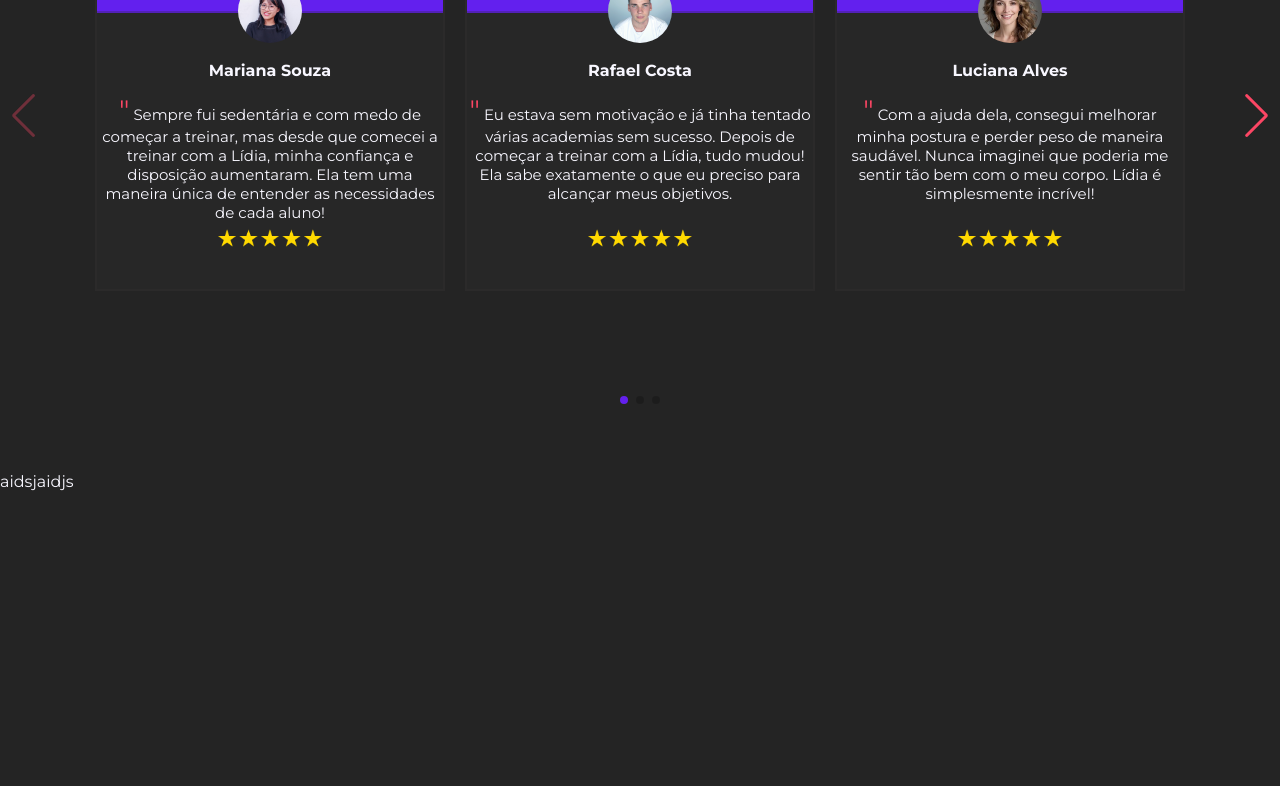
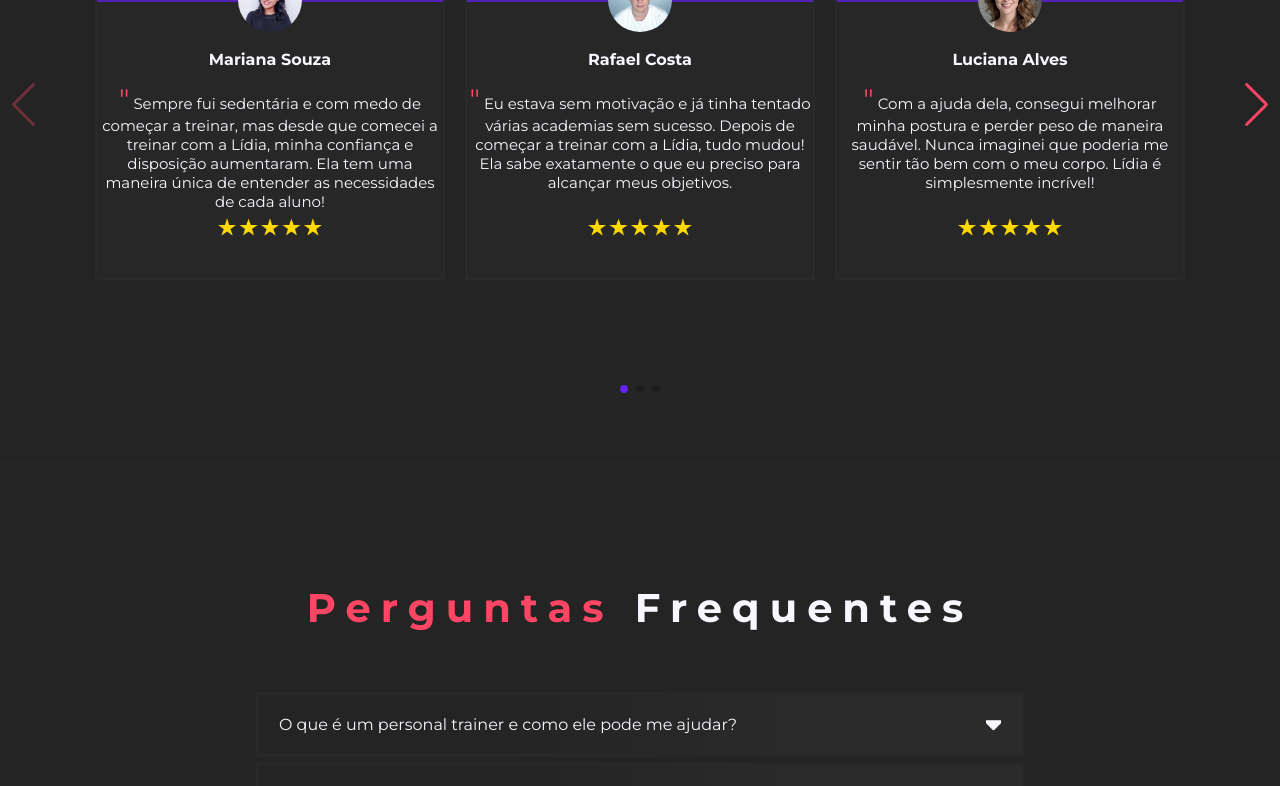
Before and after one commit to emersonjuunior/landing-page-1, a React (Vite) app in the folder landing-page-1/: page / in a window 1280 px wide. Shown: the part 2000-2786 px from the top of the page. Before the commit the page ends 2712 px from the top, so only its background shows below. Built offline with nearby package versions, Linux system fonts and the light colour scheme.

Commit message:
Desenvolvimento do componente FAQ

```diff
--- a/landing-page-1/src/components/Header.jsx
+++ b/landing-page-1/src/components/Header.jsx
@@ -14,7 +14,7 @@ const Header = () => {
           <a href="#">
             <li className="nav-item">Vantagens</li>
           </a>
-          <a href="#">
+          <a href="#testimonials">
             <li className="nav-item">Depoimentos</li>
           </a>
           <a href="#">
--- a/landing-page-1/src/components/Questions.css
+++ b/landing-page-1/src/components/Questions.css
@@ -1,4 +1,83 @@
+#questions-container, .questions-item, .questions-title, .questions-title > div{
+    display: flex;
+    align-items: center;
+    justify-content: center;
+}
+
 #questions {
-    background-color: #242424;
-    height: 30vh;
+  background-color: #242424;
+  padding-bottom: 5em;
 }
+
+#questions h3 {
+  text-align: center;
+  padding: 3em 0 1.5em 0;
+  letter-spacing: 10px;
+  font-size: 40px;
+}
+
+#questions h3 span {
+  color: #fc4664;
+}
+
+#questions-container {
+  flex-direction: column;
+  min-height: 60px;
+  gap: 5px;
+}
+
+.questions-item {
+  border: 1px solid #272727;
+  width: 60%;
+  flex-direction: column;
+  justify-content: space-between;
+}
+
+.questions-title {
+  width: 100%;
+  border: 2px solid #282828;
+  justify-content: space-between;
+  padding: 20px;
+  cursor: pointer;
+  background: rgb(36, 36, 36);
+  background: linear-gradient(
+    90deg,
+    rgba(36, 36, 36, 1) 32%,
+    rgba(43, 43, 43, 1) 77%
+  );
+}
+
+.caret {
+  width: 15px;
+  height: 15px;
+}
+
+.questions-title h5 {
+  font-size: 16px;
+  font-weight: 400;
+}
+
+.questions-answer {
+    background-color: #303030;
+  width: 100%;
+  font-size: 14px;
+  font-weight: 300;
+  overflow: hidden;
+  max-height: 0;
+  padding: 0;
+  transition: max-height 0.5s ease-out, padding 0.5s ease-out;
+}
+
+.open {
+  max-height: 200px;
+  padding: 25px;
+}
+
+.up {
+  rotate: 180deg;
+  transition: 0.4s;
+}
+
+.down {
+  transition: 0.5s;
+}
--- a/landing-page-1/src/components/Questions.jsx
+++ b/landing-page-1/src/components/Questions.jsx
@@ -1,11 +1,47 @@
-import "./Questions.css"
+import "./Questions.css";
+import { useState } from "react";
+import { questions } from "../data/questions";
 
 const Questions = () => {
+  const [isOpen, setIsOpen] = useState(Array(questions.length).fill(false));
+
+  const toggleQuestion = (index) => {
+    setIsOpen((prev) => prev.map((item, i) => (i === index ? !item : item)));
+  };
+
   return (
     <section id="questions">
-      aidsjaidjs
+      <h3><span>Perguntas</span> Frequentes</h3>
+      <div id="questions-container">
+        {questions.map((question, index) => (
+          <div className="questions-item" key={question.id}>
+            <div
+              className="questions-title"
+              onClick={() => toggleQuestion(index)}
+            >
+              <div>
+                <h5>{question.title}</h5>
+              </div>
+              <div>
+                <img
+                  src="/caret-down.svg"
+                  alt="Setinha para abrir pergunta"
+                  className={isOpen[index] ? "caret up" : "caret down"}
+                />
+              </div>
+            </div>
+            <div
+              className={
+                isOpen[index] ? "questions-answer open" : "questions-answer"
+              }
+            >
+              <p>{question.answer}</p>
+            </div>
+          </div>
+        ))}
+      </div>
     </section>
-  )
-}
+  );
+};
 
-export default Questions
+export default Questions;
--- a/landing-page-1/src/components/Testimonials.css
+++ b/landing-page-1/src/components/Testimonials.css
@@ -1,12 +1,12 @@
 #testimonials {
-  margin-bottom: 3.5em;
+  padding-bottom: 3.5em;
+  border-bottom: 2px solid #272727;
 }
 
 #testimonials h3 {
   text-align: center;
   font-size: 40px;
   letter-spacing: 10px;
-  font-family: "Poppins", serif;
   padding-top: 1em;
 }
 
--- /dev/null
+++ b/landing-page-1/src/data/questions.js
@@ -0,0 +1,51 @@
+export const questions = [
+  {
+    id: 1,
+    title: "O que é um personal trainer e como ele pode me ajudar?",
+    answer:
+      "Um personal trainer é um profissional especializado em planejamento e orientação de atividades físicas. Ele pode ajudar você a atingir seus objetivos de forma eficiente e segura, seja para emagrecimento, ganho de massa muscular, melhoria de condicionamento físico ou qualidade de vida.",
+  },
+  {
+    id: 2,
+    title:
+      "Eu nunca fiz exercícios antes. Posso contratar um personal trainer?",
+    answer:
+      "Sim! O personal trainer está preparado para trabalhar com pessoas de todos os níveis, incluindo iniciantes. Os treinos são adaptados às suas condições físicas e objetivos.",
+  },
+  {
+    id: 3,
+    title: "Preciso ter equipamentos em casa para treinar?",
+    answer:
+      "Não necessariamente. É possível realizar treinos eficazes apenas com o peso do corpo ou utilizando itens simples do dia a dia. Caso você treine em uma academia, aproveitaremos os equipamentos disponíveis.",
+  },
+  {
+    id: 4,
+    title: "Como funciona a avaliação inicial?",
+    answer:
+      "A avaliação inicial é uma conversa para entender seus objetivos, histórico de saúde e limitações físicas. Com base nisso, um plano de treino personalizado é elaborado.",
+  },
+  {
+    id: 5,
+    title: "Os treinos são presenciais ou online?",
+    answer:
+      "Oferecemos ambas as opções! Os treinos presenciais são realizados em locais combinados (como academias ou espaços ao ar livre), enquanto os online podem ser feitos através de videochamadas com orientação ao vivo.",
+  },
+  {
+    id: 6,
+    title: "Quanto tempo leva para eu começar a ver resultados?",
+    answer:
+      "Os resultados variam conforme o comprometimento, a regularidade nos treinos e os hábitos alimentares. Alguns resultados podem ser percebidos em poucas semanas, enquanto outros exigem mais tempo e dedicação.",
+  },
+  {
+    id: 7,
+    title: "Existe um horário fixo para os treinos?",
+    answer:
+      "Os horários são flexíveis e podem ser ajustados de acordo com a sua disponibilidade, respeitando a agenda do personal trainer.",
+  },
+  {
+    id: 8,
+    title: "Qual é o custo do serviço de personal trainer?",
+    answer:
+      "Os valores variam de acordo com a frequência e o tipo de serviço contratado (presencial ou online). Entre em contato para solicitar um orçamento personalizado.",
+  },
+];
--- a/landing-page-1/src/index.css
+++ b/landing-page-1/src/index.css
@@ -7,6 +7,10 @@
   box-sizing: border-box;
   color: #f8f7ff;
   font-family: "Montserrat", sans-serif;
+}
+
+html {
+  scroll-behavior: smooth;
 }
 
 body {
```
Also changed, not shown: landing-page-1/public/caret-down.svg (added).
